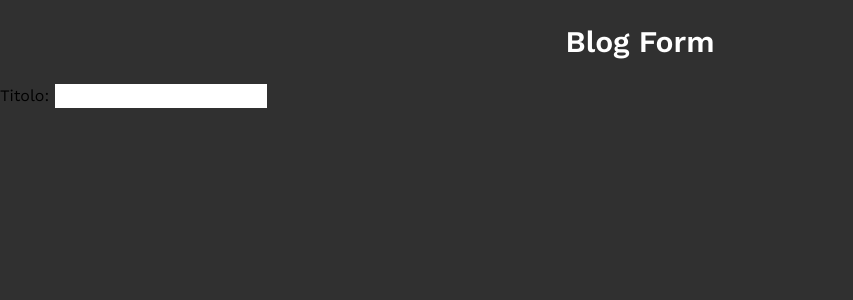
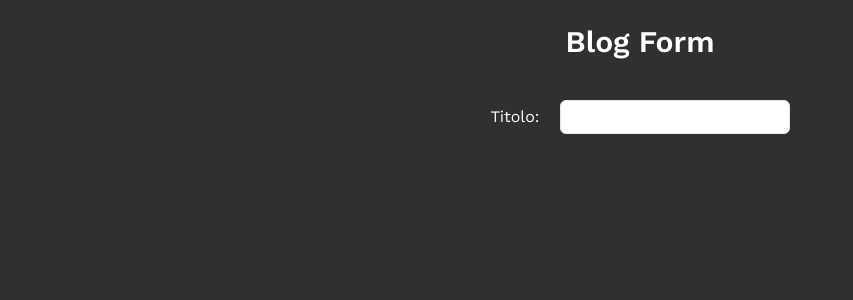
Before and after one commit to StefanoGalandrini/react-form-blog, a React (Vite) app: page / in a window 1280 px wide. Shown: the top 300 px of the page, without its empty margins (0-853 px from the left). Built offline with nearby package versions, Linux system fonts and the light colour scheme.

Commit message:
Add delete button and function

```diff
--- a/src/components/TheForm.jsx
+++ b/src/components/TheForm.jsx
@@ -2,6 +2,7 @@ import {useState} from "react";
 
 function TheForm() {
 	const [title, setTitle] = useState("");
+	const [articles, setArticles] = useState([]);
 
 	function handleTitleChange(event) {
 		setTitle(event.target.value);
@@ -9,13 +10,32 @@ function TheForm() {
 
 	function handleFormSubmit(event) {
 		event.preventDefault();
-		console.log(title);
+		if (title) {
+			setArticles([
+				...articles,
+				{
+					id: crypto.randomUUID(),
+					title,
+				},
+			]);
+		}
+	}
+
+	function handleDelete(id) {
+		const newArticles = articles.filter((article) => article.id !== id);
+		setArticles(newArticles);
 	}
 
 	return (
-		<form onSubmit={handleFormSubmit}>
-			<label htmlFor="title">Titolo: </label>
+		<div>
+			<form
+				onSubmit={handleFormSubmit}
+				className="flex items-center justify-center mt-10">
+				<label className="mr-5 text-white" htmlFor="title">
+					Titolo:{" "}
+				</label>
 				<input
+					className="border rounded-md px-2 py-1"
 					type="text"
 					name="title"
 					id="title"
@@ -23,6 +43,25 @@ function TheForm() {
 					onChange={handleTitleChange}
 				/>
 			</form>
+
+			{/* print a list of titles */}
+			<div className="flex justify-center mt-5">
+				<div className="w-full max-w-2xl">
+					{articles.map((article) => (
+						<div
+							className="flex justify-between items-center bg-gray-800 px-4 py-2 rounded-md mb-2"
+							key={article.id}>
+							<span className="text-white text-left">{article.title}</span>
+							<button
+								className="px-3 py-1 bg-red-800 text-slate-200 rounded-md transition duration-200 ease-in-out hover:bg-red-600 hover:text-white"
+								onClick={() => handleDelete(article.id)}>
+								<i className="fa-solid fa-trash-can"></i> Cancella
+							</button>
+						</div>
+					))}
+				</div>
+			</div>
+		</div>
 	);
 }
 
```
Lines whose indentation alone changed are shown as unchanged.
